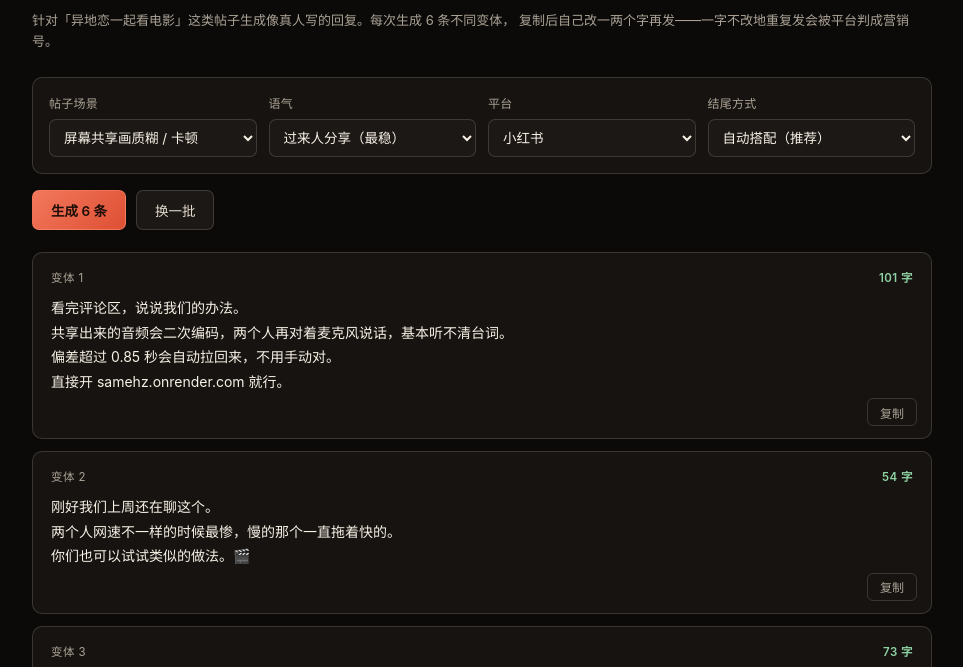
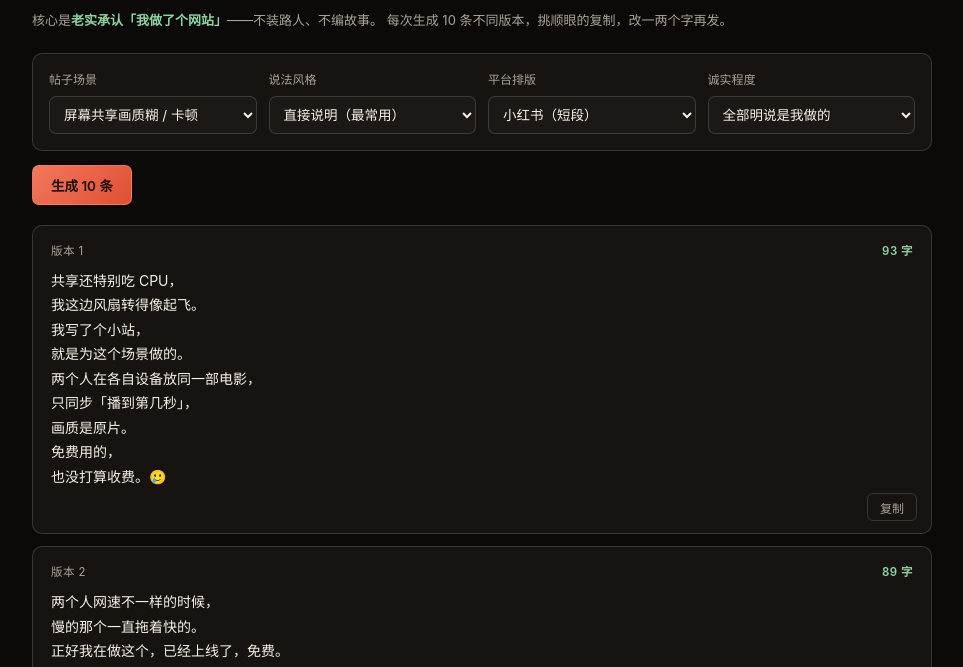
Before and after one commit to DelvenSeffler/SameHz, a website: page public/reply.html in a window 1280 px wide. Shown: the part 59-726 px from the top of the page, without its empty margins (158-1121 px from the left). Drawn offline with Linux system fonts and the light colour scheme.

Commit message:
Rewrite reply generator to admit authorship honestly
The previous version imitated a bystander ("过来人说一句"), which read as
marketing. This version states plainly that the author built the site:

- Four honest framings: direct statement, one-liner, origin story,
  asking for feedback
- Optional "soft" mode mentions the site in passing but never hides it
- Ten variants per batch, with pools large enough that no opener repeats
- Closers mix in self-deprecating limits (720p cap, two seats only,
  not a commercial product) because admitting weaknesses reads as real
- Test asserts every variant contains an authorship claim

```diff
--- a/public/reply.html
+++ b/public/reply.html
@@ -15,7 +15,6 @@
       --muted: #aba295;
       --line: rgba(244, 236, 223, 0.16);
       --accent: #ff6a4d;
-      --accent-soft: #ff8166;
       --green: #8fd3a4;
       --warning: #e6b77d;
     }
@@ -31,17 +30,18 @@
     }
     .wrap { max-width: 900px; margin: 0 auto; }
     h1 { margin: 0 0 6px; font-size: 21px; font-weight: 600; }
-    .lead { margin: 0 0 24px; color: var(--muted); font-size: 13px; }
+    .lead { margin: 0 0 22px; color: var(--muted); font-size: 13px; }
+    .lead b { color: var(--green); font-weight: 600; }
 
     .controls {
       display: grid;
-      grid-template-columns: repeat(auto-fit, minmax(200px, 1fr));
+      grid-template-columns: repeat(auto-fit, minmax(190px, 1fr));
       gap: 12px;
       padding: 16px;
       border: 1px solid var(--line);
       border-radius: 10px;
       background: var(--panel);
-      margin-bottom: 16px;
+      margin-bottom: 14px;
     }
     label { display: block; }
     label span {
@@ -49,7 +49,6 @@
       margin-bottom: 6px;
       color: var(--muted);
       font-size: 12px;
-      letter-spacing: 0.02em;
     }
     select, button { font-family: inherit; font-size: 13.5px; }
     select {
@@ -64,7 +63,7 @@
     }
     select:focus { outline: none; border-color: rgba(255, 138, 107, 0.6); }
 
-    .actions { display: flex; gap: 10px; flex-wrap: wrap; margin-bottom: 22px; }
+    .actions { display: flex; gap: 10px; flex-wrap: wrap; margin-bottom: 20px; }
     .btn {
       height: 40px;
       padding: 0 18px;
@@ -129,15 +128,14 @@
     .rules h2 { margin: 0 0 10px; font-size: 13.5px; color: var(--warning); font-weight: 600; }
     .rules ul { margin: 0; padding-left: 18px; color: var(--ink-soft); font-size: 13px; }
     .rules li { margin-bottom: 6px; }
-    .empty { padding: 34px 0; text-align: center; color: var(--muted); font-size: 13px; }
   </style>
 </head>
 <body>
   <div class="wrap">
     <h1>评论区话术生成器</h1>
     <p class="lead">
-      针对「异地恋一起看电影」这类帖子生成像真人写的回复。每次生成 6 条不同变体，
-      复制后自己改一两个字再发——一字不改地重复发会被平台判成营销号。
+      核心是<b>老实承认「我做了个网站」</b>——不装路人、不编故事。
+      每次生成 10 条不同版本，挑顺眼的复制，改一两个字再发。
     </p>
 
     <div class="controls">
@@ -153,51 +151,46 @@
         </select>
       </label>
       <label>
-        <span>语气</span>
-        <select id="tone">
-          <option value="share">过来人分享（最稳）</option>
-          <option value="casual">轻描淡写（最不像广告）</option>
-          <option value="ask">求助式（反向引流）</option>
+        <span>说法风格</span>
+        <select id="style">
+          <option value="direct">直接说明（最常用）</option>
+          <option value="brief">极简一句</option>
+          <option value="story">顺带讲讲为什么做</option>
+          <option value="feedback">求人试用提意见</option>
         </select>
       </label>
       <label>
-        <span>平台</span>
+        <span>平台排版</span>
         <select id="platform">
-          <option value="xhs">小红书</option>
-          <option value="bili">B站</option>
-          <option value="douban">豆瓣</option>
-          <option value="tieba">贴吧</option>
+          <option value="xhs">小红书（短段）</option>
+          <option value="bili">B站（整段）</option>
+          <option value="douban">豆瓣（整段）</option>
+          <option value="tieba">贴吧（口语）</option>
         </select>
       </label>
       <label>
-        <span>结尾方式</span>
-        <select id="closer">
-          <option value="mixed">自动搭配（推荐）</option>
-          <option value="name">只提名字</option>
-          <option value="link">带网址</option>
-          <option value="none">不提产品</option>
+        <span>诚实程度</span>
+        <select id="honesty">
+          <option value="full">全部明说是我做的</option>
+          <option value="soft">轻描淡写带一句</option>
         </select>
       </label>
     </div>
 
     <div class="actions">
-      <button class="btn primary" id="generate">生成 6 条</button>
-      <button class="btn" id="regenerate">换一批</button>
+      <button class="btn primary" id="generate">生成 10 条</button>
     </div>
 
-    <div class="result" id="result">
-      <p class="empty">选好场景，点「生成 6 条」。</p>
-    </div>
+    <div class="result" id="result"></div>
 
     <div class="rules">
-      <h2>发之前必须遵守</h2>
+      <h2>发之前</h2>
       <ul>
-        <li><b>只在真的相关的帖子下回复。</b>见帖就发链接，账号会被举报到封禁。</li>
-        <li><b>每条都改几个字。</b>同一段话复制粘贴超过 3 次，平台会识别为机器行为。</li>
-        <li><b>一天不超过 10 条。</b>新号更少，5 条以内。</li>
-        <li><b>7 成回复不要带链接。</b>只提名字，让人自己搜——反而更可信。</li>
-        <li><b>别用小号互相捧。</b>同一个 IP 的互评会被识别。</li>
-        <li><b>写完先自读一遍。</b>像不像人说话，你自己最清楚。</li>
+        <li><b>只在真的相关的帖子下回。</b>见帖就发，账号会被举报。</li>
+        <li><b>每条改一两个字。</b>一字不改复制超过 3 次会被识别成机器。</li>
+        <li><b>一天不超过 10 条。</b>新号 5 条以内。</li>
+        <li><b>承认缺点。</b>「只有 720p」「只能两个人」——说出来反而更可信。</li>
+        <li><b>被追问就老实答。</b>别绕，你是作者这件事藏不住。</li>
       </ul>
     </div>
   </div>
@@ -208,113 +201,157 @@
 
     var LINK = 'samehz.onrender.com';
 
-    var OPENERS = {
-      share: [
-        '我们异地两年，这个问题踩过所有的坑。',
-        '过来人说一句。',
-        '跟你一样的处境，试过好几种方式。',
-        '这个我太有发言权了。',
-        '我们也是异地，摸索了挺久。',
-        '看完评论区，说说我们的办法。',
-        '异地第三年，这方面算有点经验。',
-        '刚好我们上周还在聊这个。'
+    /* 自曝句：每条都必须包含「我做了 / 我写的」这类诚实声明 */
+    var CONFESS = {
+      direct: [
+        '我自己做了个网站，免费，就是干这个的。',
+        '这个我写了个网页工具，不收费。',
+        '我做了个免费的小网站解决这件事。',
+        '说个自荐的：我自己写了个网站，专门做这个。',
+        '我建了个网页，免费的，功能就一个。',
+        '正好我在做这个，已经上线了，免费。',
+        '这事我做了个工具，网页的，不要钱。',
+        '我自己折腾了一个网站，专门用来同步看电影。',
+        '先说结论：我做了个免费的网站。',
+        '我写了个小站，就是为这个场景做的。'
       ],
-      casual: [
-        '啊这个我们也在用。',
-        '顺手提一句。',
-        '其实有个很轻的办法。',
-        '我们现在的做法是——',
-        '碰巧前两天刚聊到这个。',
-        '无意中看到这帖，说一下。',
-        '可能有点偏题，但挺有用。',
-        '我们换了种方式之后好多了。'
+      brief: [
+        '我做了个免费网页就是干这个的。',
+        '有个我写的小站可以直接用。',
+        '我弄了个网页，免费，专治这个。',
+        '我做的，免费，搜一下就有。',
+        '我自己写了个，不用装东西。',
+        '我这边有个现成的，免费。'
       ],
-      ask: [
-        '有没有人也遇到这个情况……',
-        '一直想问，大家异地都是怎么解决的？',
-        '我先说我现在的做法，看有没有更好的。',
-        '求个同款，顺便分享下我们用的。',
-        '蹲一个，同时说下我们的方案。',
-        '同问，我们的解法是这样的。',
-        '有人试过不共享画面吗？',
-        '我们试出来一个还行的办法。'
+      story: [
+        '异地这两年一直没找到顺手的方案，最后自己写了个网站。',
+        '实在受不了屏幕共享的画质，周末自己写了个网页。',
+        '找了一圈没有合适的，干脆自己做了个网站。',
+        '这东西是我自己做的，起因就是我们俩吵过一次「你又剧透了」。',
+        '因为不想每次都折腾半小时，我写了个网站。',
+        '本来只想自己用，写完觉得可能有别人需要，就放出来了。',
+        '做这个的起因很蠢：我们为了「谁先按播放」生过气。',
+        '我本职是写代码的，顺手做了个网站给自己用。'
+      ],
+      feedback: [
+        '我做了个免费的小网站，功能很窄，想找人试试提提意见。',
+        '刚做完一个网页工具，不知道对别人有没有用，来问问。',
+        '自己写了个小站，想请几对异地的朋友帮忙试用一下。',
+        '做了个东西，只有我一个人用有点浪费，来看看有没有人需要。',
+        '厚着脸皮自荐一下，我做的，想收集点反馈。',
+        '有人愿意帮我试试吗？我自己做的免费网站。'
+      ],
+      soft: [
+        '顺便说一句，我自己做了个免费的小网站。',
+        '最后提一下，我写了个网页，免费。',
+        '另外我自己做了个工具，不收费，可以试试。',
+        '补一句，这个场景我自己做了个网站。',
+        '对了，我自己写了个，免费。'
       ]
     };
 
-    var MIDDLES = {
+    /* 痛点句：先接住楼主的处境 */
+    var PAIN = {
       screenShare: [
-        '屏幕共享最大的问题是压缩，画质糊到看不清演员表情，声音还经常卡成电音。',
-        '屏幕共享看着方便，但对方那边是压缩过的画面，一部电影下来眼睛很累。',
-        '共享出来的音频会二次编码，两个人再对着麦克风说话，基本听不清台词。',
-        '我们之前共享的时候，她那边经常缓冲，一个镜头卡三次，最后干脆聊了半小时天。',
-        '共享还特别吃 CPU，我这边风扇转得像起飞，画质反而更低。',
-        '两个人网速不一样的时候最惨，慢的那个一直拖着快的。'
+        '屏幕共享的问题是压缩，画质糊，声音还经常卡。',
+        '共享出来对方那边是压缩画面，看两小时眼睛很累。',
+        '两个人网速不一样的时候，慢的那个一直拖着快的。',
+        '共享还特别吃 CPU，我这边风扇转得像起飞。',
+        ''
       ],
       howTo: [
-        '后来改成各自在本地放同一部电影，只同步播放进度——她按暂停我这边也停。',
-        '现在的做法是各看各的文件，中间只传一个「第几秒」，画质是原片。',
-        '关键思路是：不传视频，只传进度。这样不压缩也不卡。',
-        '我们不再共享画面了，改成两个人放同一个片源，进度对齐就行。',
-        '找了半天发现市面上有专门做这件事的小工具，比硬凑方便。',
-        '最简单的判断标准：谁都不用牺牲画质，就对了。'
+        '异地一起看电影最麻烦的是「同时」。',
+        '每次都要掐着秒表按播放，差几秒就有人剧透。',
+        '一边打电话一边看，最后电影没看成光聊天了。',
+        '想找一部两个人都想看的，比同步还难。',
+        ''
       ],
       bilibili: [
-        'B站现在也能同步了，粘贴同一个链接，两个人进度一致。',
-        '我们追番是用链接同步的，谁按暂停另一边也停。',
-        '番剧的话直接贴 B站链接就行，不用两个人掐着秒表按播放。',
-        '以前只能看本地文件，现在贴链接也能一起看，方便很多。',
-        'B站的视频不用下载，贴上去两边都能放。',
-        '大会员内容还是得自己有会员，但普通视频没问题。'
+        'B站没法共享播放进度，两个人进度永远差一点。',
+        '追番的时候最怕对方提前看完。',
+        '想一起看但找不到顺手的办法。',
+        ''
       ],
       series: [
-        '追剧最麻烦的是「你看到第几集了」，我们现在进度是共用的。',
-        '综艺和短剧也适用，一集二十分钟，看完各自睡。',
-        '日更的剧特别需要这个，不然第二天就有人剧透。',
-        '我们约定一次只看到同一集，谁先偷看谁请喝奶茶。',
-        '进度同步之后，讨论剧情终于在同一频道上了。',
-        '一周两集的那种，看完刚好能聊四十分钟。'
+        '追剧最难的是「你看到第几集」。',
+        '日更的剧，第二天就有人忍不住剧透。',
+        '两个人节奏不一样，最后只能各看各的。',
+        ''
       ],
       gift: [
-        '与其送礼物，不如固定一个「一起看电影」的时间，比什么都管用。',
-        '我们的仪式感就是每周三晚上十一点半，雷打不动看一部片。',
-        '异地最缺的不是礼物，是「同时在场」的感觉。',
-        '试过送东西，但真正留住的是那些「说好一起做」的小事。',
-        '把电影夜做成固定日程，比突发的惊喜更持久。',
-        '有时候什么都不用说，一起安静看完两小时就够了。'
+        '异地最缺的不是礼物，是「同时在场」。',
+        '送东西送多了也没意思，不如固定做一件事。',
+        '仪式感这东西，靠的是坚持不是花钱。',
+        ''
       ],
       tool: [
-        '试过好几个，最后留下的是个只同步进度的小网站。',
-        '不需要装软件，浏览器打开就行，两个人都放自己的片源。',
-        '功能很单一，就干一件事：让两个人的进度一致。',
-        '我比较怕那种功能一大堆的，最后能坚持用的都是极简的。',
-        '打开网页就能用，连注册都不用，这点很省心。',
-        '对网络要求不高，我们两个网速差挺多也没问题。'
+        '试过好几个，要么太重要么收费。',
+        '市面上大多是要装客户端的，嫌麻烦。',
+        '找了一圈，没找到只做「同步进度」的。',
+        ''
       ]
     };
 
-    var DETAILS = [
-      '偏差超过 0.85 秒会自动拉回来，不用手动对。',
-      '拖动进度、暂停、继续，全都是实时同步的。',
-      '它不存片也不传片，所以理论上什么画质就是什么画质。',
-      '手机电脑都能用，她那台旧笔记本也不卡。',
-      '每 3 秒自动核对一次，误差基本在 0.0x 秒。',
-      '免费，也没有广告弹窗。',
-      '支持本地文件，也支持贴链接（B站、YouTube、mp4 都行）。'
-    ];
+    /* 做法句：说清楚这个网站干什么 */
+    var HOW = {
+      screenShare: [
+        '两个人在各自设备放同一部电影，只同步「播到第几秒」，画质是原片。',
+        '不传视频，只传进度。所以不压缩，也不吃带宽。',
+        '谁按暂停另一边也停，拖进度也是同步的。',
+        '偏差超过 0.85 秒会自动拉回来，不用手动对。',
+        '它不存片也不传片，你手里是什么画质就是什么画质。'
+      ],
+      howTo: [
+        '思路是各自放自己的文件，中间只同步一个时间戳。',
+        '两个人打开同一部片子，进度互相同步。',
+        '不用共享画面，也不用同时按播放键。',
+        '每 3 秒自动核对一次，误差基本在 0.0x 秒。',
+        '支持本地文件，也能贴链接（B站、YouTube、mp4）。'
+      ],
+      bilibili: [
+        '现在贴 B站链接也能同步，两边进度一致。',
+        'B站视频不用下载，贴上去两边都能放。',
+        '它会把链接解析成能直接播的地址，两边各自加载。',
+        '追番的话贴同一个链接就行。'
+      ],
+      series: [
+        '进度是共用的，谁看到第几集一目了然。',
+        '一集二十分钟，看完各自睡，第二天接着看。',
+        '约好一次只看同一集，谁先偷看谁请奶茶。',
+        '综艺短剧也能用，不用两个人对着喊「你准备好了吗」。'
+      ],
+      gift: [
+        '我们现在的固定日程是每周三晚上十一点半，雷打不动。',
+        '把电影夜做成日程，比突发的惊喜更持久。',
+        '用这个小站开场，省掉了「你准备好了吗」的来回。',
+        '仪式感其实是「说好一起做」然后真的做到。'
+      ],
+      tool: [
+        '它只干一件事：让两个人的进度一致。',
+        '浏览器打开就能用，不用注册。',
+        '没有花哨功能，所以也不卡。',
+        '免费，也没广告弹窗。'
+      ]
+    };
 
-    var CLOSERS = {
-      name: [
-        '搜 samehz 就有。',
-        '叫同频，搜得到。',
-        '名字是 samehz，自己搜吧。',
-        '搜「同频」试试。'
+    /* 结尾：承认局限 + 给路径 */
+    var CLOSER = {
+      direct: [
+        '搜 samehz 就能找到，免费。',
+        '地址是 ' + LINK + '，直接打开就行。',
+        '名字叫同频，搜 samehz 也有。',
+        '有需要可以试试，不合适就当我没说。',
+        '搜「同频」应该能找到。',
+        '免费用的，也没打算收费。'
       ],
-      link: [
-        '地址是 ' + LINK + '。',
-        LINK + ' 这个，免费的。',
-        '直接开 ' + LINK + ' 就行。'
+      humble: [
+        '功能很简陋，只有两个人能进，但够用。',
+        '清晰度看片源，B站链接的话是 720p，别期待太高。',
+        '不是商业产品，就是我自己在维护。',
+        '做得很粗糙，能用就行。',
+        '没什么技术含量，胜在简单。'
       ],
-      none: [
+      soft: [
         '',
         '',
         '你们也可以试试类似的做法。',
@@ -323,58 +360,62 @@
     };
 
     var EMOJI = {
-      xhs: ['', '', '🥲', '🎬', ' ', ''],
-      bili: ['', '', '', ' ', '', ''],
+      xhs: ['', '', '🥲', '', '🎬', ''],
+      bili: ['', '', '', '', '', ''],
       douban: ['', '', '', '', '', ''],
       tieba: ['', '', '', '', '', '']
     };
 
-    function pick(list, used) {
+    function pickUnique(list, used) {
       var pool = list.filter(function (item) { return used.indexOf(item) === -1; });
       if (!pool.length) pool = list.slice();
       var value = pool[Math.floor(Math.random() * pool.length)];
-      if (used.indexOf(value) === -1) used.push(value);
+      used.push(value);
       return value;
     }
 
-    function join(platform, parts) {
-      var text = parts.filter(Boolean).join('');
+    function shape(platform, text) {
       if (platform === 'xhs') {
-        // 小红书：短段落 + 空行，读起来不累
         return text
-          .replace(/。([^。])/g, '。\n$1')
+          .replace(/。([^。\n])/g, '。\n$1')
+          .replace(/，([^，\n]{6,})/g, '，\n$1')
           .replace(/\n{2,}/g, '\n')
           .replace(/\n$/, '');
       }
-      if (platform === 'bili' || platform === 'douban') {
-        return text;
+      if (platform === 'tieba') {
+        return text.replace(/\n/g, ' ');
       }
-      return text.replace(/\n/g, ' ');
+      return text;
     }
 
-    function buildOne(scene, tone, platform, closerMode, used) {
-      var opener = pick(OPENERS[tone], used.openers);
-      var middle = pick(MIDDLES[scene], used.middles);
-      var detail = Math.random() < 0.72 ? pick(DETAILS, used.details) : '';
-      var closerKey = closerMode;
-      if (closerMode === 'mixed') {
-        closerKey = ['name', 'name', 'link', 'none'][Math.floor(Math.random() * 4)];
-      }
-      var closer = pick(CLOSERS[closerKey], used.closers);
-      var emoji = pick(EMOJI[platform] || [''], []);
-      return join(platform, [opener, middle, detail, closer]) + emoji;
+    function buildOne(scene, style, platform, honesty, used) {
+      var confessPool = honesty === 'soft' ? CONFESS.soft : CONFESS[style];
+      var confess = pickUnique(confessPool, used.confess);
+      var pain = pickUnique(PAIN[scene], used.pain);
+      var how = pickUnique(HOW[scene], used.how);
+      var closerKey = Math.random() < 0.62 ? 'direct' : 'humble';
+      if (honesty === 'soft' && Math.random() < 0.5) closerKey = 'soft';
+      var closer = pickUnique(CLOSER[closerKey], used.closer);
+      var emoji = pickUnique(EMOJI[platform] || [''], []);
+
+      var parts = [pain, confess, how, closer].filter(function (part) { return part; });
+      var text = parts.join('');
+      return shape(platform, text) + emoji;
     }
 
     function generate() {
       var scene = document.getElementById('scene').value;
-      var tone = document.getElementById('tone').value;
+      var style = document.getElementById('style').value;
       var platform = document.getElementById('platform').value;
-      var closerMode = document.getElementById('closer').value;
+      var honesty = document.getElementById('honesty').value;
 
-      var used = { openers: [], middles: [], details: [], closers: [] };
+      var used = { confess: [], pain: [], how: [], closer: [] };
       var items = [];
-      for (var i = 0; i < 6; i += 1) {
-        items.push(buildOne(scene, tone, platform, closerMode, used));
+      var guard = 0;
+      while (items.length < 10 && guard < 200) {
+        guard += 1;
+        var text = buildOne(scene, style, platform, honesty, used);
+        if (items.indexOf(text) === -1) items.push(text);
       }
 
       var result = document.getElementById('result');
@@ -384,12 +425,12 @@
 
         var meta = document.createElement('div');
         meta.className = 'meta';
-        var indexLabel = document.createElement('span');
-        indexLabel.textContent = '变体 ' + (index + 1);
-        var lengthLabel = document.createElement('b');
-        lengthLabel.textContent = text.length + ' 字';
-        meta.appendChild(indexLabel);
-        meta.appendChild(lengthLabel);
+        var label = document.createElement('span');
+        label.textContent = '版本 ' + (index + 1);
+        var length = document.createElement('b');
+        length.textContent = text.length + ' 字';
+        meta.appendChild(label);
+        meta.appendChild(length);
 
         var paragraph = document.createElement('p');
         paragraph.textContent = text;
@@ -440,7 +481,6 @@
     }
 
     document.getElementById('generate').addEventListener('click', generate);
-    document.getElementById('regenerate').addEventListener('click', generate);
     generate();
   })();
   </script>
```
Also changed, not shown: tools/test-reply.js (+26 -10 lines).
